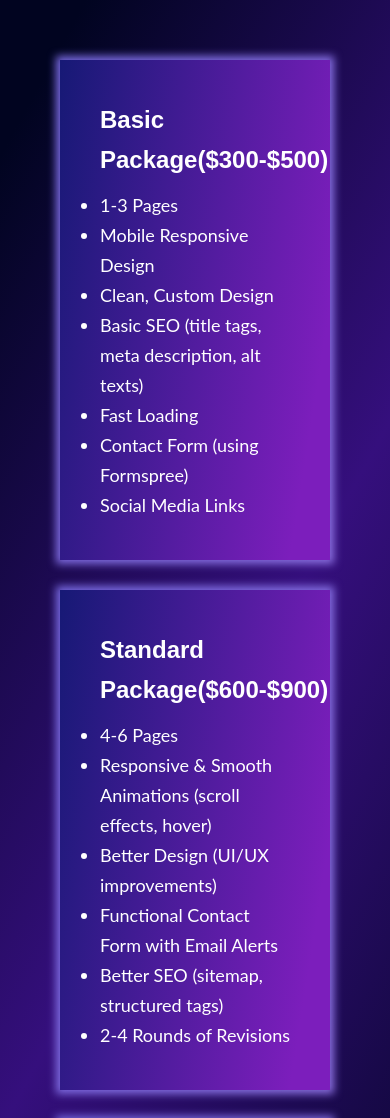
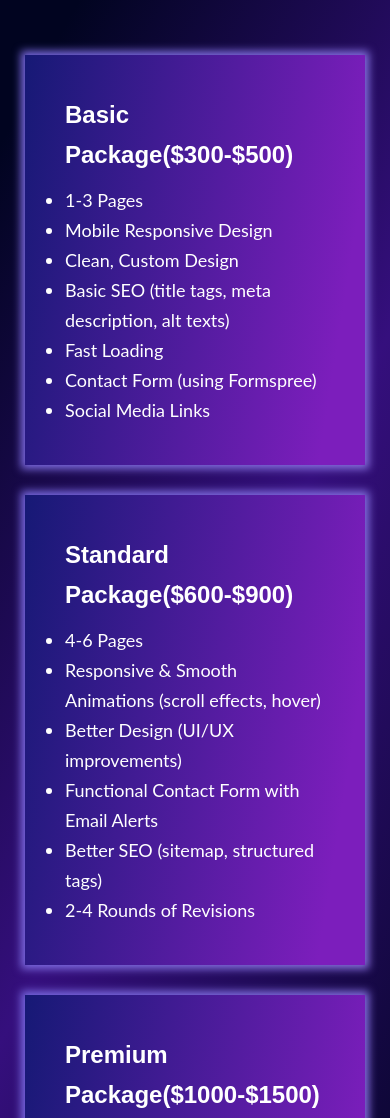
Before and after one commit to mansiv-business/WebHub, a plain HTML site: page edit.html in a window 390 px wide. Shown: the top 1118 px of the page. Drawn offline with Linux system fonts and the light colour scheme.

Commit message:
Update edit.css

```diff
--- a/edit.css
+++ b/edit.css
@@ -14,6 +14,7 @@
 
     min-height:100vh;
     padding: 60px;
+    overflow-x: hidden;
 }
 .packages{
     display:flex;
@@ -82,8 +83,43 @@
     left: -7px;
 }
 
-@media(max-width: 992px) {
-    .packages{
+
+@media (max-width: 1200px) {
+
+    .package{
+        min-width: 35%;
+    }
+    .package-body{
+        padding: 40px 50px;
+    }
+}
+
+@media (max-width: 992px) {
+    .package-body{
+        padding: 40px 100px;
+    }
+     .packages{
         flex-direction: column;
     }
 }
+@media (max-width: 768px) {
+    .package-body{
+        padding: 30px 45px;
+    }
+}
+@media (max-width: 600px) {
+    .package-body{
+        padding: 20px 0px;
+    }
+    .packages{
+        padding: 45px;
+    }
+}
+@media (max-width: 400px) {
+    .packages{
+        padding: 35px 25px;
+    }
+}
+
+
+}
```
